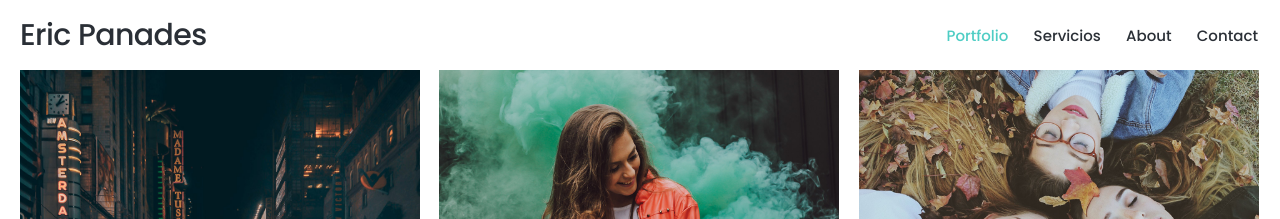
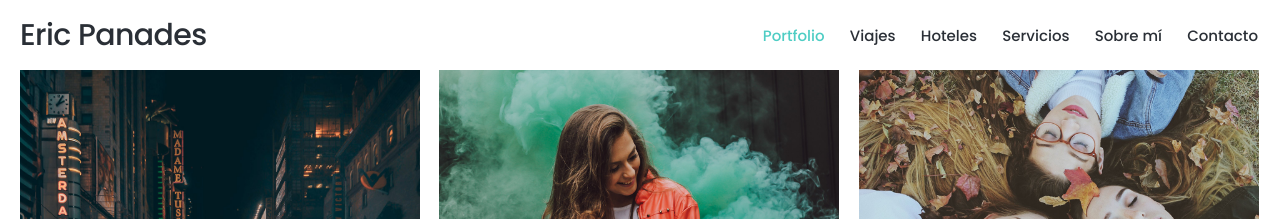
Before and after one commit to alejandrosospedra/alejandrosospedra.github.io, a Jekyll site: the page built from index.html, in a window 1280 px wide. Shown: the top 219 px of the page. Built offline with Jekyll 4.4.1, drawn with Linux system fonts in a browser that asks for light colours; nearby versions of some CDN libraries.

Commit message:
Add new sections

```diff
--- a/_data/settings.yml
+++ b/_data/settings.yml
@@ -10,11 +10,15 @@ menu_settings:
   menu_items:
     - title: 'Portfolio'
       url: '/'
+    - title: 'Viajes'
+      url: '/viajes'
+    - title: 'Hoteles'
+      url: '/hoteles'
     - title: 'Servicios'
       url: '/servicios'
-    - title: 'About'
+    - title: 'Sobre mí'
       url: '/about'
-    - title: 'Contact'
+    - title: 'Contacto'
       url: '/contact'
 
 footer_settings:
```
